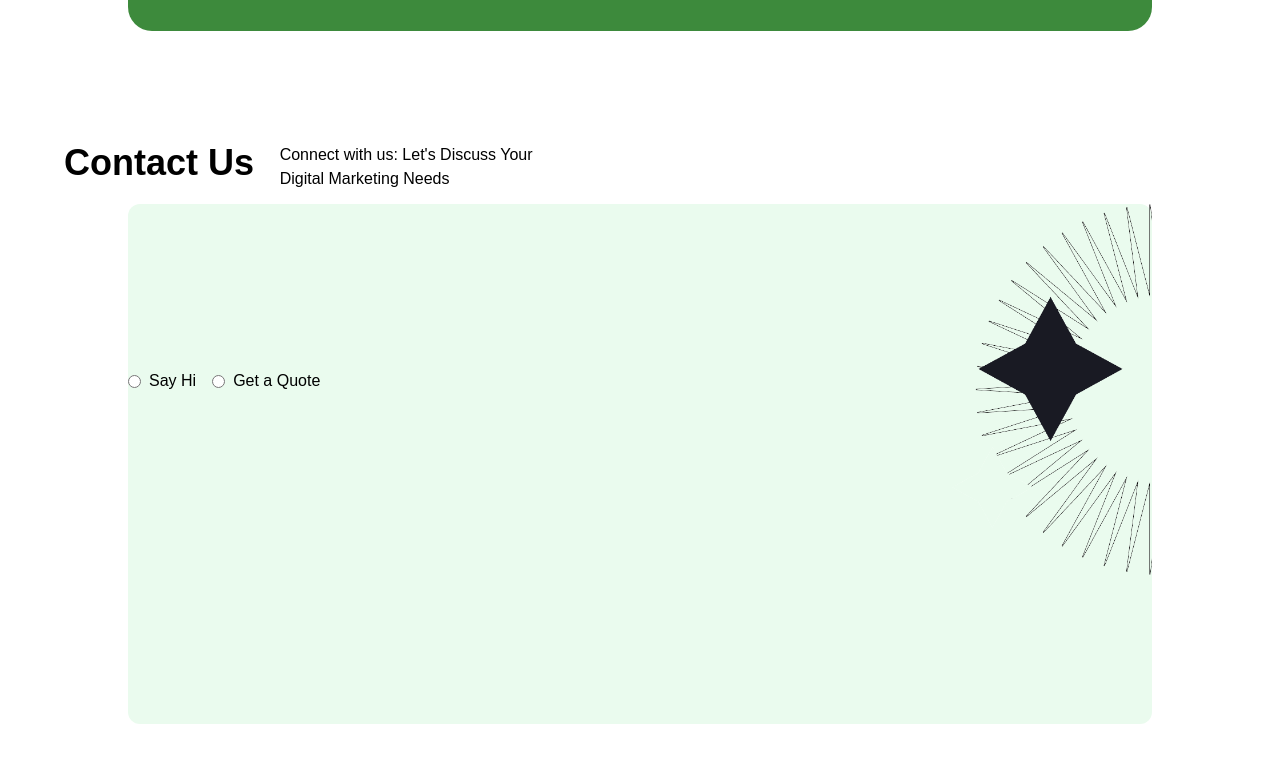
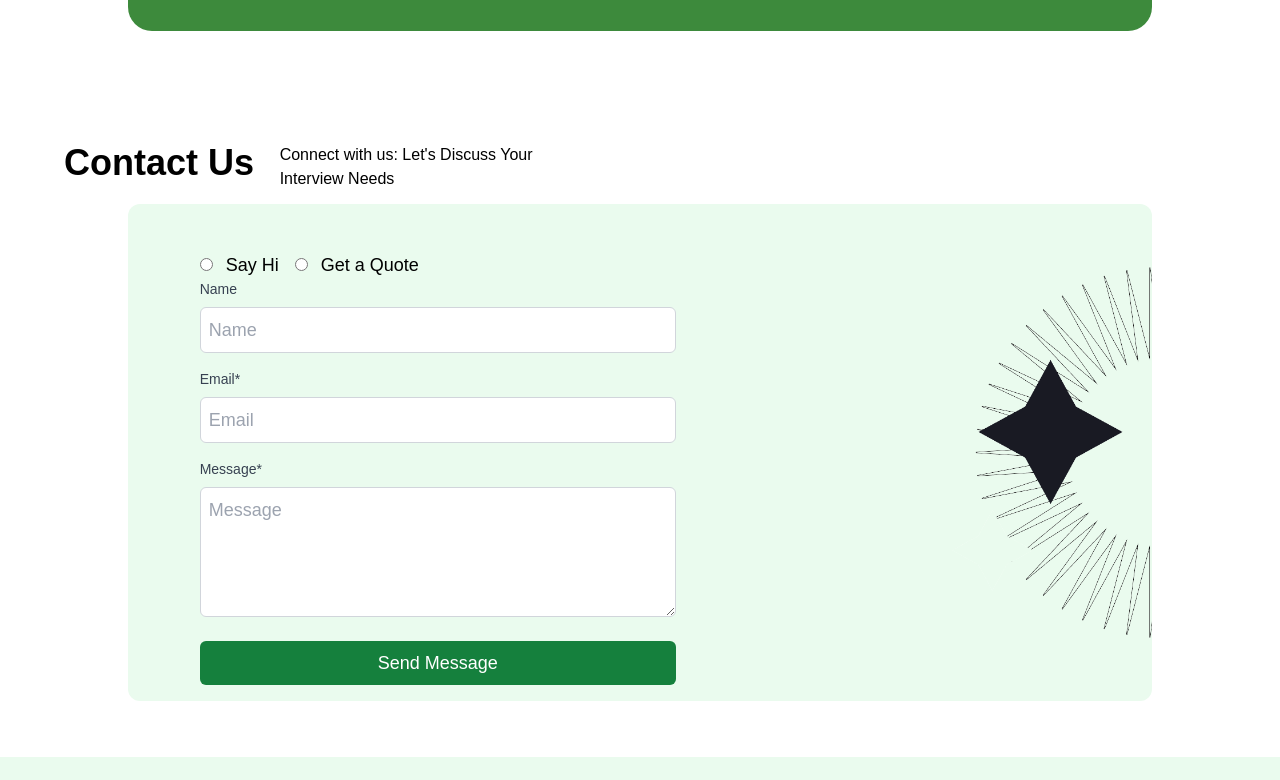
Before and after one commit to Shauryachaturvedimetashot/MetashotFrontendFinal, a Next.js app: page /homePage in a window 1280 px wide. Shown: the part 2133-2913 px from the top of the page. After the commit the page ends 2890 px from the top, so only its background shows below. Built offline with nearby package versions, Linux system fonts and the light colour scheme.

Commit message:
finished adding contactUs component

```diff
--- a/src/app/homePage/ContactUs.tsx
+++ b/src/app/homePage/ContactUs.tsx
@@ -10,7 +10,7 @@ const ContactUs:React.FC = ()=>{
 
             </h1>
             <div className="lg:w-[25%] xl:w-[20%] ml-[2%]">
-            Connect with us: Let&apos;s Discuss Your Digital Marketing Needs
+            Connect with us: Let&apos;s Discuss Your Interview Needs
 
             </div>
 
@@ -19,20 +19,42 @@ const ContactUs:React.FC = ()=>{
         <div className="flex flex-col lg:flex-row items-center justify-center mt-1p mb:mt-3p">
 
 
-        <div className="w-[80%] h-[65vh] bg-[#EAFBEE] rounded-xl text-black">
-        <div className="flex flex-row justify-between">
+        <div className="w-[80%] h-[75%] bg-[#EAFBEE] rounded-xl text-black">
+        <div className="flex flex-row justify-between ml-[7%]">
 
 
-        <div className="flex mb-4 items-center justify-center">
-           <label className="flex items-center mr-4">
+        <div className="flex flex-col mb-4 text-lg mt-[5%] w-1/2">
+            <div>
+            <label className=" mr-4">
             <input type="radio" name="contact" className="mr-2" /> Say Hi
            </label>
-           <label className="flex items-center">
+           <label className="">
             <input type="radio" name="contact" className="mr-2" /> Get a Quote
            </label>
+
+            </div>
+
+           <div>
+           <form>
+          <div className="mb-4">
+            <label htmlFor="name" className="block mb-2 text-sm text-gray-700">Name</label>
+            <input type="text" id="name" className="w-full p-2 border border-gray-300 rounded-md" placeholder="Name" />
+          </div>
+          <div className="mb-4">
+            <label htmlFor="email" className="block mb-2 text-sm text-gray-700">Email*</label>
+            <input type="email" id="email" className="w-full p-2 border border-gray-300 rounded-md" placeholder="Email" required />
+          </div>
+          <div className="mb-4">
+            <label htmlFor="message" className="block mb-2 text-sm text-gray-700">Message*</label>
+            <textarea id="message" className="w-full p-2 border border-gray-300 rounded-md" placeholder="Message" rows={4} required></textarea>
+          </div>
+          <button type="submit" className="w-full bg-green-700 text-white p-2 rounded-md">Send Message</button>
+        </form>
+           </div>
          </div>
 
-         <div className="flex items-center justify-center">
+
+         <div className="flex items-center ">
          <Image src="/Illustration3.png" alt="Illustration3" width={200} height={191} className="object-contain" />
 
          </div>
```
